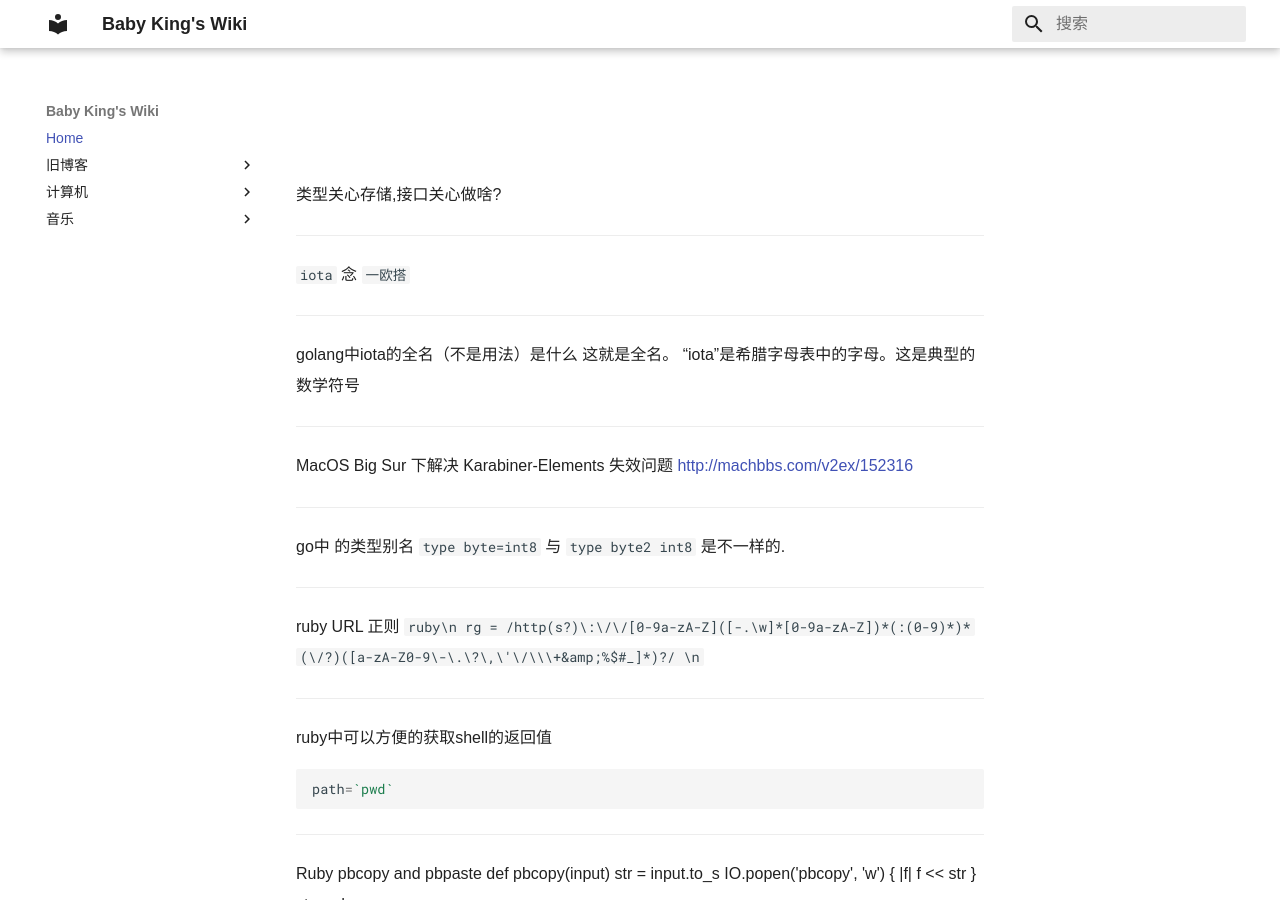
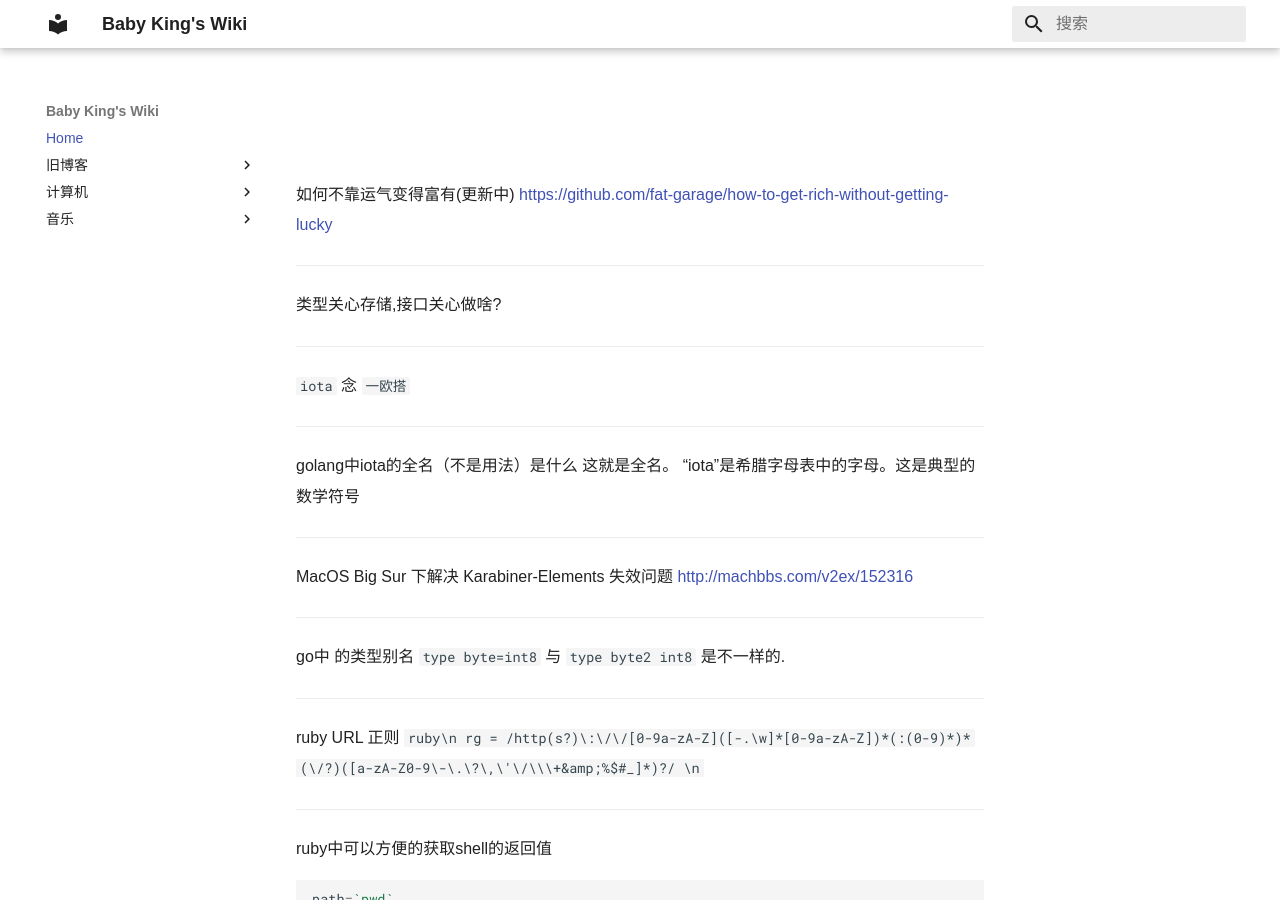
Before and after one commit to babyking/wiki, an MkDocs documentation site: the page built from wiki/index.md, in a window 1280 px wide and 900 px high. Built offline with MkDocs 1.6.1 and Material for MkDocs 9.7.7, drawn with Linux system fonts in a browser that asks for light colours.

Commit message:
quick commit

```diff
--- a/wiki/index.md
+++ b/wiki/index.md
@@ -1,4 +1,6 @@
 #
+如何不靠运气变得富有(更新中) https://github.com/fat-garage/how-to-get-rich-without-getting-lucky
+___
 类型关心存储,接口关心做啥?
 ___
 `iota` 念 `一欧搭`
```
